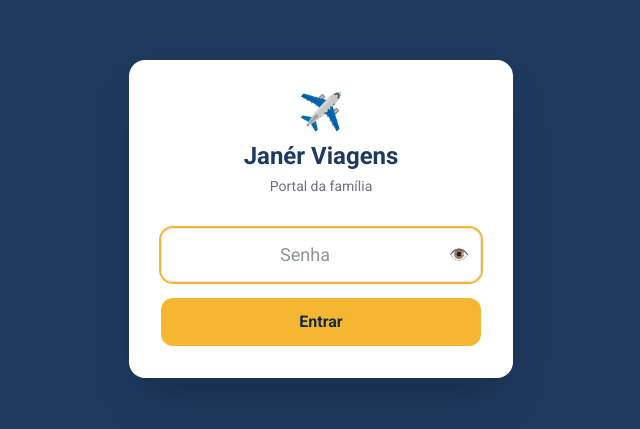
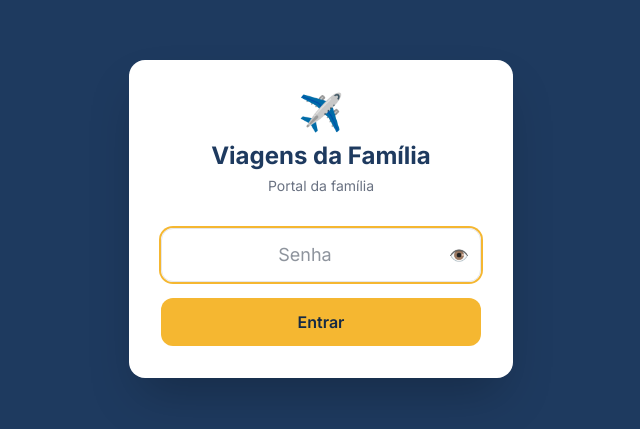
Before and after one commit to larsj45/janer-viagens, a Next.js app: page /login in a window 1280 px wide. Shown: the part 181-610 px from the top of the page, without its empty margins (319-959 px from the left). Built offline with nearby package versions, Linux system fonts and the light colour scheme.

Commit message:
feat: switch to Inter font, rename to Viagens da Família

```diff
--- a/src/app/layout.tsx
+++ b/src/app/layout.tsx
@@ -1,14 +1,13 @@
 import type { Metadata } from "next";
-import { Roboto } from "next/font/google";
+import { Inter } from "next/font/google";
 import "./globals.css";
 
-const roboto = Roboto({
+const inter = Inter({
   subsets: ["latin"],
-  weight: ["300", "400", "500", "700"],
 });
 
 export const metadata: Metadata = {
-  title: "Janér Viagens",
+  title: "Viagens da Família",
   description: "Portal de viagens da família Janér",
 };
 
@@ -19,7 +18,7 @@ export default function RootLayout({
 }>) {
   return (
     <html lang="pt-BR">
-      <body className={`${roboto.className} min-h-screen antialiased`}>{children}</body>
+      <body className={`${inter.className} min-h-screen antialiased`}>{children}</body>
     </html>
   );
 }
--- a/src/app/login/page.tsx
+++ b/src/app/login/page.tsx
@@ -34,7 +34,7 @@ export default function LoginPage() {
       <div className="bg-white rounded-2xl shadow-2xl p-8 w-full max-w-sm">
         <div className="text-center mb-8">
           <div className="text-4xl mb-2">✈️</div>
-          <h1 className="text-2xl font-bold text-[var(--color-navy)]">Janér Viagens</h1>
+          <h1 className="text-2xl font-bold text-[var(--color-navy)]">Viagens da Família</h1>
           <p className="text-gray-500 text-sm mt-1">Portal da família</p>
         </div>
 
--- a/src/app/viagens/page.tsx
+++ b/src/app/viagens/page.tsx
@@ -67,7 +67,7 @@ export default function ViagensPage() {
       {/* Header */}
       <header className="bg-[var(--color-navy)] text-white">
         <div className="max-w-4xl mx-auto px-4 py-6">
-          <h1 className="text-2xl font-bold">✈️ Janér Viagens</h1>
+          <h1 className="text-2xl font-bold">✈️ Viagens da Família</h1>
           <p className="text-blue-200 text-sm mt-1">Nossas próximas aventuras</p>
         </div>
       </header>
```
